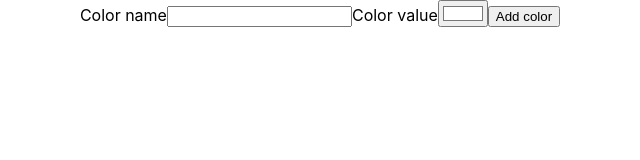
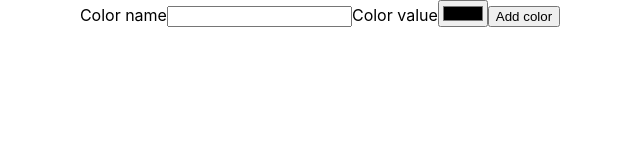
Before and after one commit to exgin/color-factory, a React (Create React App) app: page /colors/new in a window 1280 px wide. Shown: the top 160 px of the page, without its empty margins (320-960 px from the left). Built offline with nearby package versions, Linux system fonts and the light colour scheme.

Commit message:
fix colorName & colorValue separate error

```diff
--- a/src/Color.js
+++ b/src/Color.js
@@ -1,13 +1,11 @@
 import React from 'react';
-import { useParams, NavLink } from 'react-router-dom';
+import { NavLink } from 'react-router-dom';
 
 const Color = ({ colorName, colorValue }) => {
-  const { color } = useParams();
-
   return (
     <div className='Color' style={{ backgroundColor: colorValue }}>
-      <p>test {colorName} {colorValue}</p>
-      <h2>I am {color}</h2>
+      <h2>I am {colorName}</h2>
+      <p>My value is {colorValue}</p>
       <NavLink to='/colors'>Go back home</NavLink>
     </div>
   );
--- a/src/ColorList.js
+++ b/src/ColorList.js
@@ -9,8 +9,6 @@ const ColorList = ({ colors }) => {
       <NavLink to={`/colors/${name}`}>{name}</NavLink>
     </li>
   ));
-
-  console.log(allColors);
 
   return (
     <div className='ColorList'>
--- a/src/NewColorForm.js
+++ b/src/NewColorForm.js
@@ -6,7 +6,7 @@ const NewColorForm = ({ addColor }) => {
 
   const INIT_STATE = {
     colorName: '',
-    colorValue: '#ffffff',
+    colorValue: '',
   };
 
   const [formData, setFormData] = useState(INIT_STATE);
@@ -16,8 +16,10 @@ const NewColorForm = ({ addColor }) => {
     setFormData((formData) => ({ ...formData, [name]: value }));
   };
 
-  const handleSubmit = () => {
-    addColor({ ...formData });
+  const handleSubmit = (e) => {
+    e.preventDefault();
+    // addColor({ ...formData }); | ERROR, this adds both colorName & colorValue separately
+    addColor({ [formData.colorName]: formData.colorValue }); // FIX, this combines both colorName & colorValue into one
     setFormData(INIT_STATE);
     history.push('/colors');
   };
--- a/src/Routes.js
+++ b/src/Routes.js
@@ -25,8 +25,10 @@ const Routes = () => {
 
   const renderingColor = (props) => {
     const { color } = props.match.params; // can use this instead of useParams()
-    const colorValue = colors[color]; // allows us to finally use the color's value in the style
-    return <Color {...props} colorValue={colorValue} colorName={color} />;
+    const colorValue = colors[color]; // get the color's value
+    console.log(colors);
+
+    return <Color colorValue={colorValue} colorName={color} />;
   };
 
   return (
```
